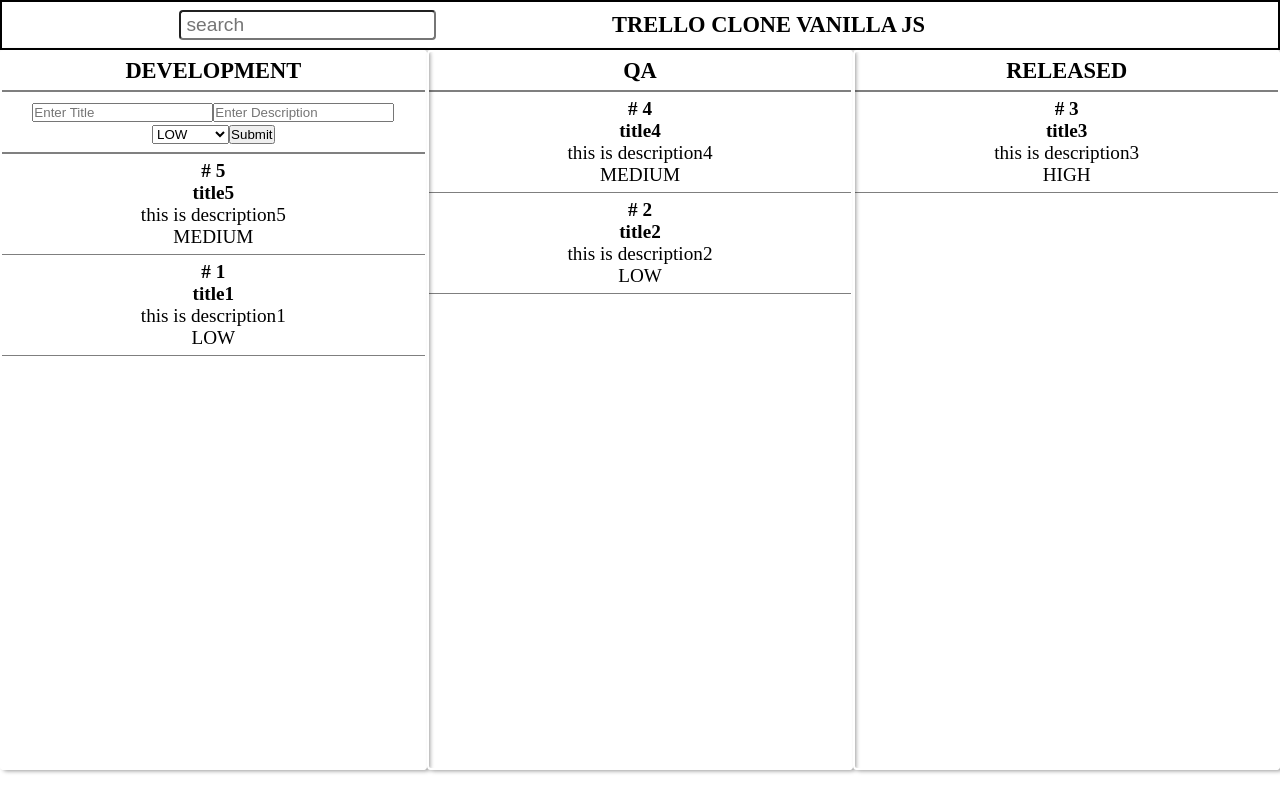
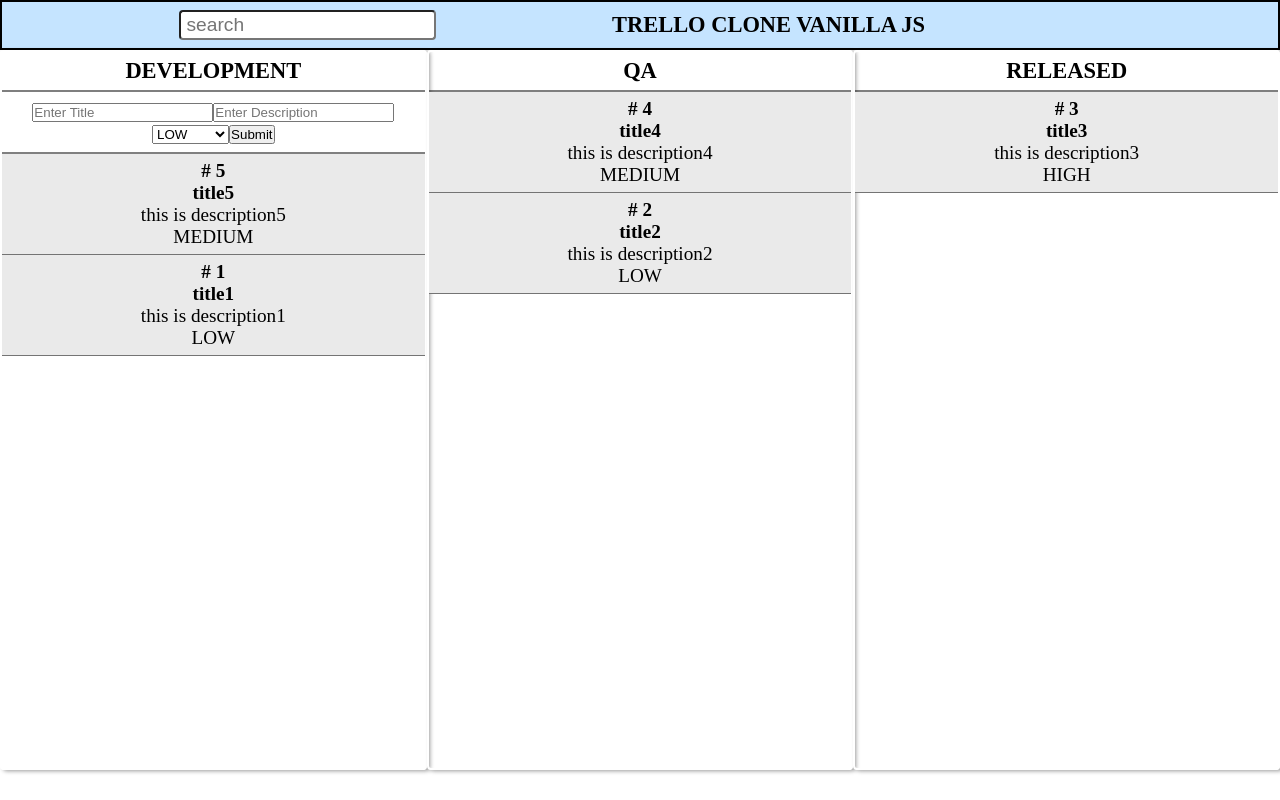
Before and after one commit to manojsingh047/trello-vanilla-js, a website built with webpack: page src/index.html in a window 1280 px wide. Built offline with nearby package versions, Linux system fonts and the light colour scheme.

Commit message:
cosmetics

```diff
--- a/src/styles/main.scss
+++ b/src/styles/main.scss
@@ -13,6 +13,7 @@ body {
   font-size: 1.2rem;
 }
 header {
+  background: #c5e4ff;
   min-height: 50px;
   text-align: center;
   border: 2px solid #000;
@@ -56,6 +57,8 @@ header {
     .todos {
       overflow-y: auto;
       max-height: 81vh;
+      background: #eaeaea;
+      cursor: grab;
     }
   }
 }
```
